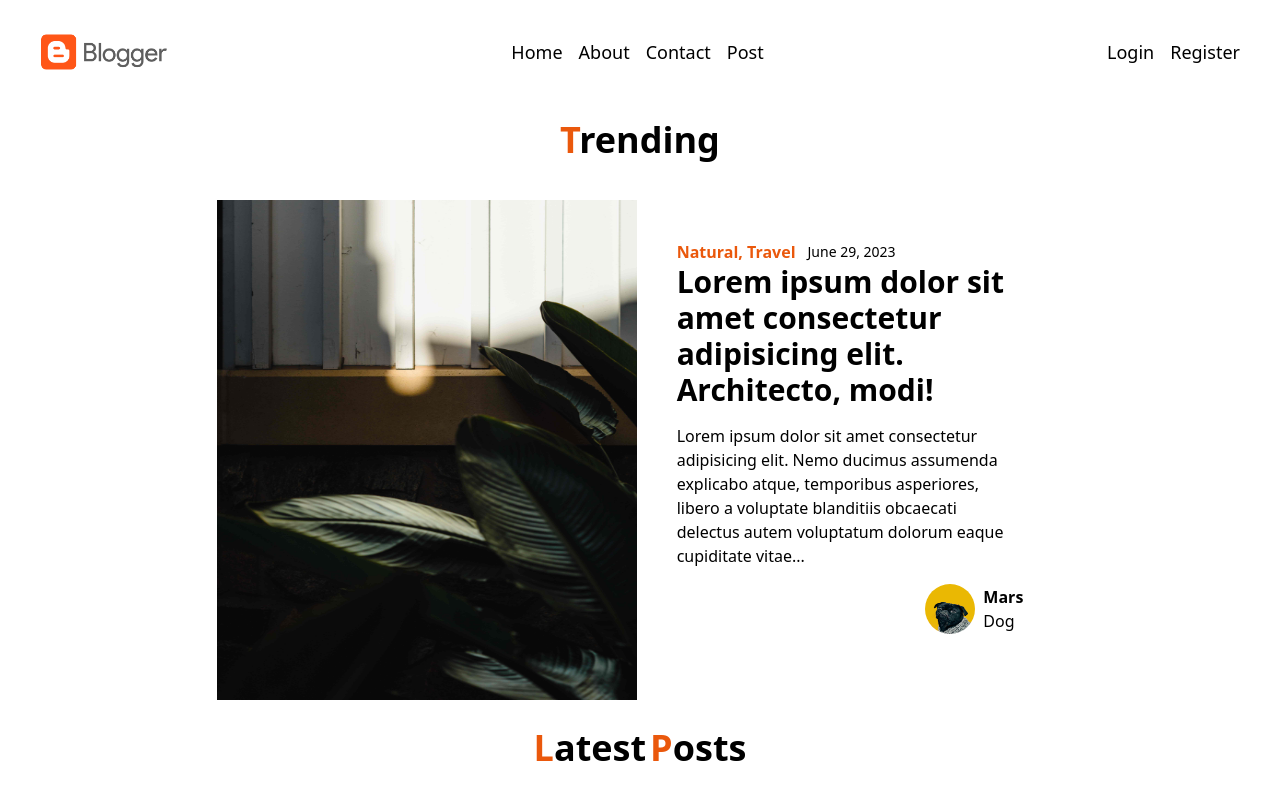
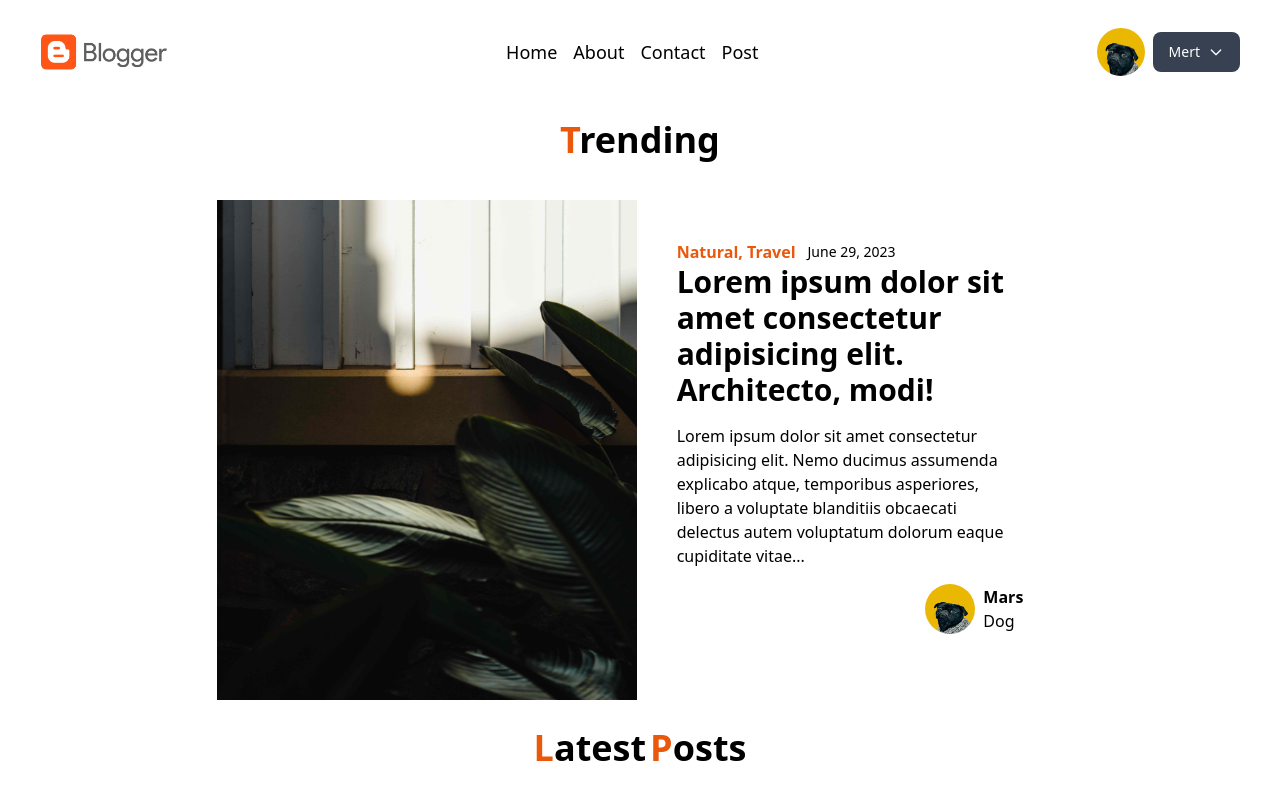
Before and after one commit to mertoztat/Blogger, a React (Create React App) app in the folder client/: page / in a window 1280 px wide. Shown: the top 800 px of the page. Built offline with nearby package versions, Linux system fonts and the light colour scheme; no server answers; a web font is replaced by a local one.

Commit message:
fix: header

```diff
--- a/client/src/components/Header/Header.tsx
+++ b/client/src/components/Header/Header.tsx
@@ -1,14 +1,23 @@
-import logo from "assets/blogger2.png";
 import { FaBars, FaTimes } from "react-icons/fa";
 import { useState } from "react";
 import { Link } from "react-router-dom";
+import logo from "assets/blogger2.png";
+import user_img from "assets/profile.jpg";
+import Dropdown from "components/UI/Dropdown";
 
 const Header = () => {
   const [hamburger, setHamburger] = useState(false);
+  const [showDropdown, setShowDropdown] = useState(false);
 
   const handleClick = () => {
     setHamburger(!hamburger);
   };
+
+  const hideDropdown = () => {
+    setShowDropdown(!showDropdown);
+  };
+
+  const user = true;
 
   return (
     <>
@@ -31,12 +40,46 @@ const Header = () => {
         </div>
         <div className="flex items-center gap-4">
           <ul className="flex gap-4">
-            <Link to={`/login`}>
-              <li className="cursor-pointer text-lg ">Login</li>
-            </Link>
-            <Link to={`/register`}>
-              <li className="cursor-pointer text-lg ">Register</li>
-            </Link>
+            {user ? (
+              <div className="flex items-center gap-2 relative">
+                <img
+                  src={user_img}
+                  alt=""
+                  className="w-12 h-12 object-cover rounded-full"
+                />
+                <button
+                  className="text-white bg-gray-700 hover:bg-gray-600  font-medium rounded-lg text-sm px-4 py-2.5 text-center inline-flex items-center"
+                  type="button"
+                  onClick={hideDropdown}
+                >
+                  Mert
+                  <svg
+                    className="w-4 h-4 ml-2"
+                    fill="none"
+                    stroke="currentColor"
+                    viewBox="0 0 24 24"
+                    xmlns="http://www.w3.org/2000/svg"
+                  >
+                    <path
+                      stroke-linecap="round"
+                      stroke-linejoin="round"
+                      stroke-width="2"
+                      d="M19 9l-7 7-7-7"
+                    ></path>
+                  </svg>
+                </button>
+                {showDropdown && <Dropdown />}
+              </div>
+            ) : (
+              <>
+                <Link to={`/login`}>
+                  <li className="cursor-pointer text-lg ">Login</li>
+                </Link>
+                <Link to={`/register`}>
+                  <li className="cursor-pointer text-lg ">Register</li>
+                </Link>{" "}
+              </>
+            )}
           </ul>
           {/* desktop nav end */}
 
```
